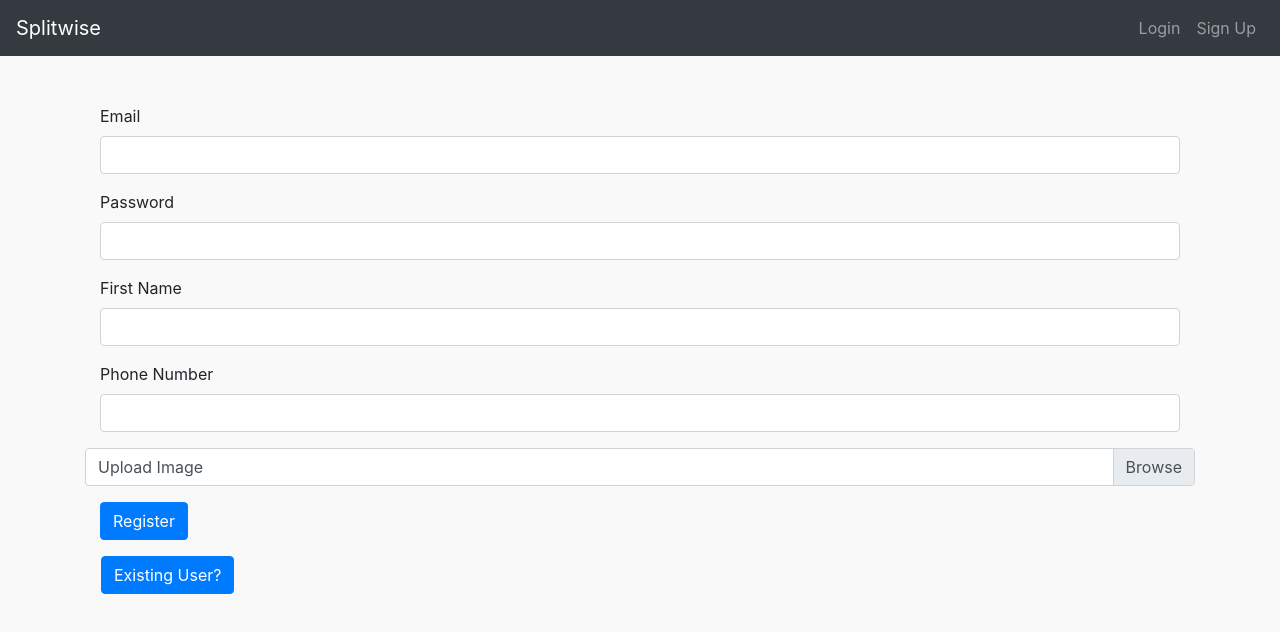
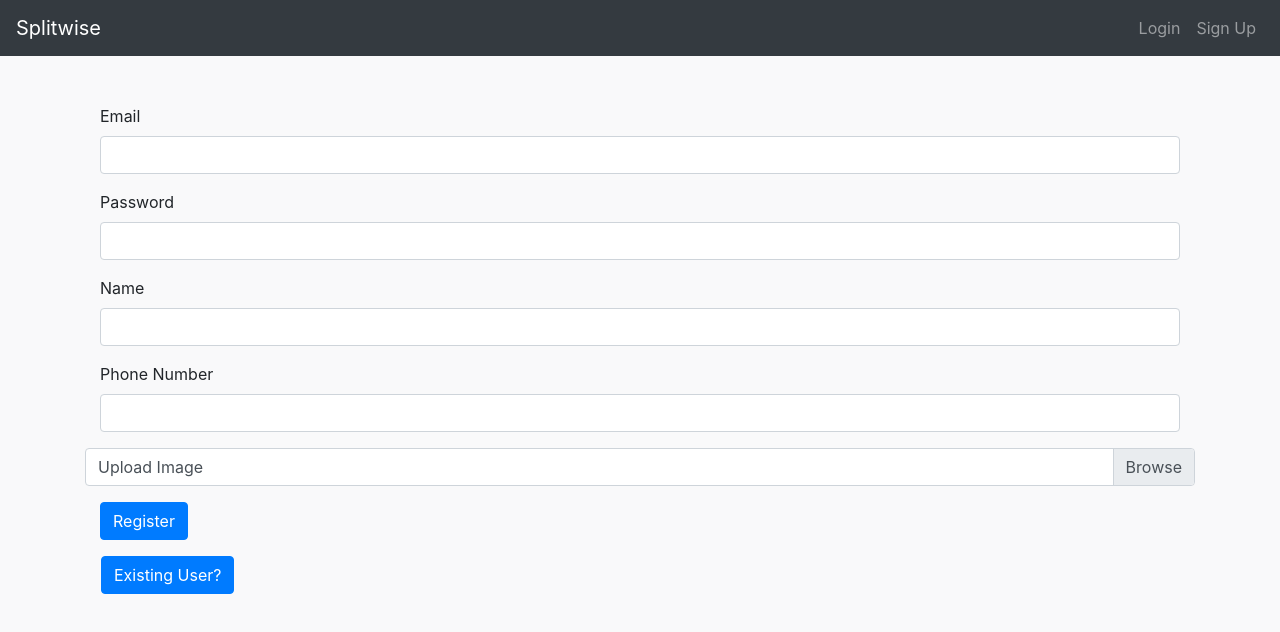
Before and after one commit to JainUjjwal/Splitwise, a React (Create React App) app in the folder frontend/: page /register in a window 1280 px wide. Shown: the top 632 px of the page. Built offline with nearby package versions, Linux system fonts and the light colour scheme; no server answers.

Commit message:
Fixed redirection on register

```diff
--- a/frontend/src/components/Register.js
+++ b/frontend/src/components/Register.js
@@ -102,7 +102,7 @@ const Register = () => {
             style={user && user.regError ? true : false}
           />
           <FormInput
-            text="First Name"
+            text="Name"
             id="Fname"
             type="text"
             onChange={FnameHandler}
--- a/frontend/src/reducers/index.js
+++ b/frontend/src/reducers/index.js
@@ -77,7 +77,7 @@ export const register = (payload) => async (dispatch, getState) => {
         console.log("success");
         dispatch(setRegister({...payload, isLogged:true}));
       }
-      if(response.status === 203){
+      else if(response.status === 203){
         console.log(response.data);
         dispatch(setRegister({err: "User Already Exists", isLogged:false}));
       }
```
